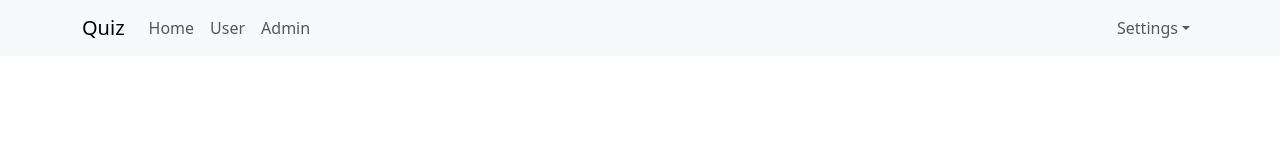
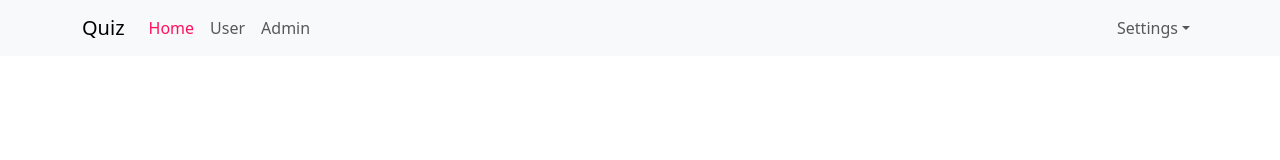
Before and after one commit to Thang-Nguyen-Minh/REACTJS, a React (Create React App) app: page / in a window 1280 px wide. Shown: the top 160 px of the page. Built offline with nearby package versions, Linux system fonts and the light colour scheme.

Commit message:
Active Link - NavLink

```diff
--- a/src/App.js
+++ b/src/App.js
@@ -1,5 +1,5 @@
 import './App.scss';
-import {Outlet,Link} from 'react-router-dom';
+import {Outlet} from 'react-router-dom';
 import Header from "./components/Header/Header";
 
 const App = () => {
--- a/src/App.scss
+++ b/src/App.scss
@@ -51,3 +51,14 @@
     transform: rotate(360deg);
   }
 }
+.app-container {
+  .header-container {
+    .navbar-nav{
+      .nav-link{
+        &.active{
+          color: rgba(255, 0, 81, 0.93);
+        }
+      }
+    }
+  }
+}
--- a/src/components/Header/Header.js
+++ b/src/components/Header/Header.js
@@ -2,7 +2,7 @@
 import Nav from 'react-bootstrap/Nav';
 import Navbar from 'react-bootstrap/Navbar';
 import NavDropdown from 'react-bootstrap/NavDropdown';
-import {Link} from "react-router-dom";
+import {NavLink} from "react-router-dom";
 
 const Header = () => {
     return (
@@ -12,9 +12,9 @@
                 <Navbar.Toggle aria-controls="basic-navbar-nav" />
                 <Navbar.Collapse id="basic-navbar-nav">
                     <Nav className="me-auto">
-                        <Link to="/" className='nav-link'>Home</Link>
-                        <Link to="/users" className='nav-link'>User</Link>
-                        <Link to="/admins" className='nav-link'>Admin</Link>
+                        <NavLink to="/" className='nav-link'>Home</NavLink>
+                        <NavLink to="/users" className='nav-link'>User</NavLink>
+                        <NavLink to="/admins" className='nav-link'>Admin</NavLink>
                     </Nav>
                     <Nav>
                         <NavDropdown title="Settings" id="basic-nav-dropdown">
```
